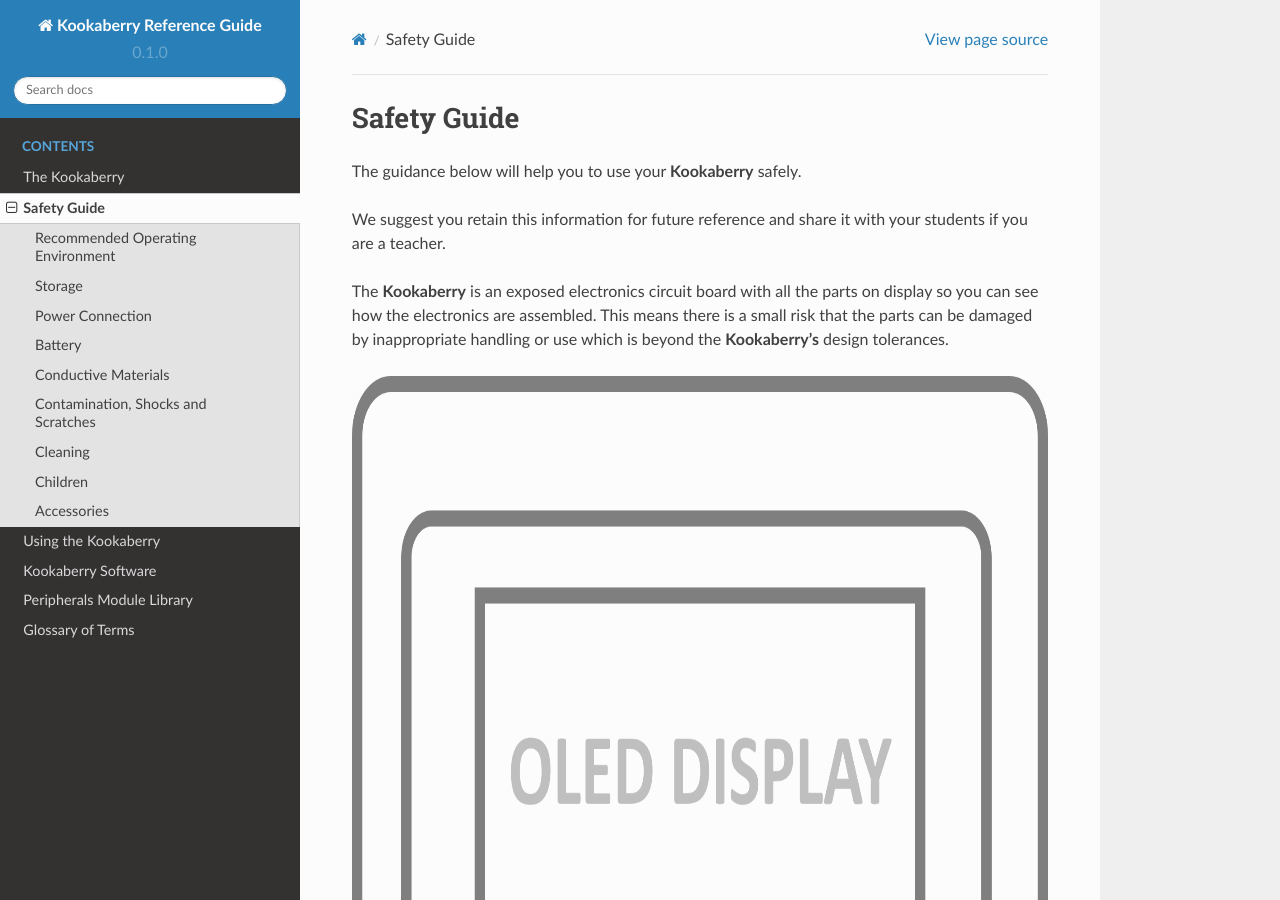
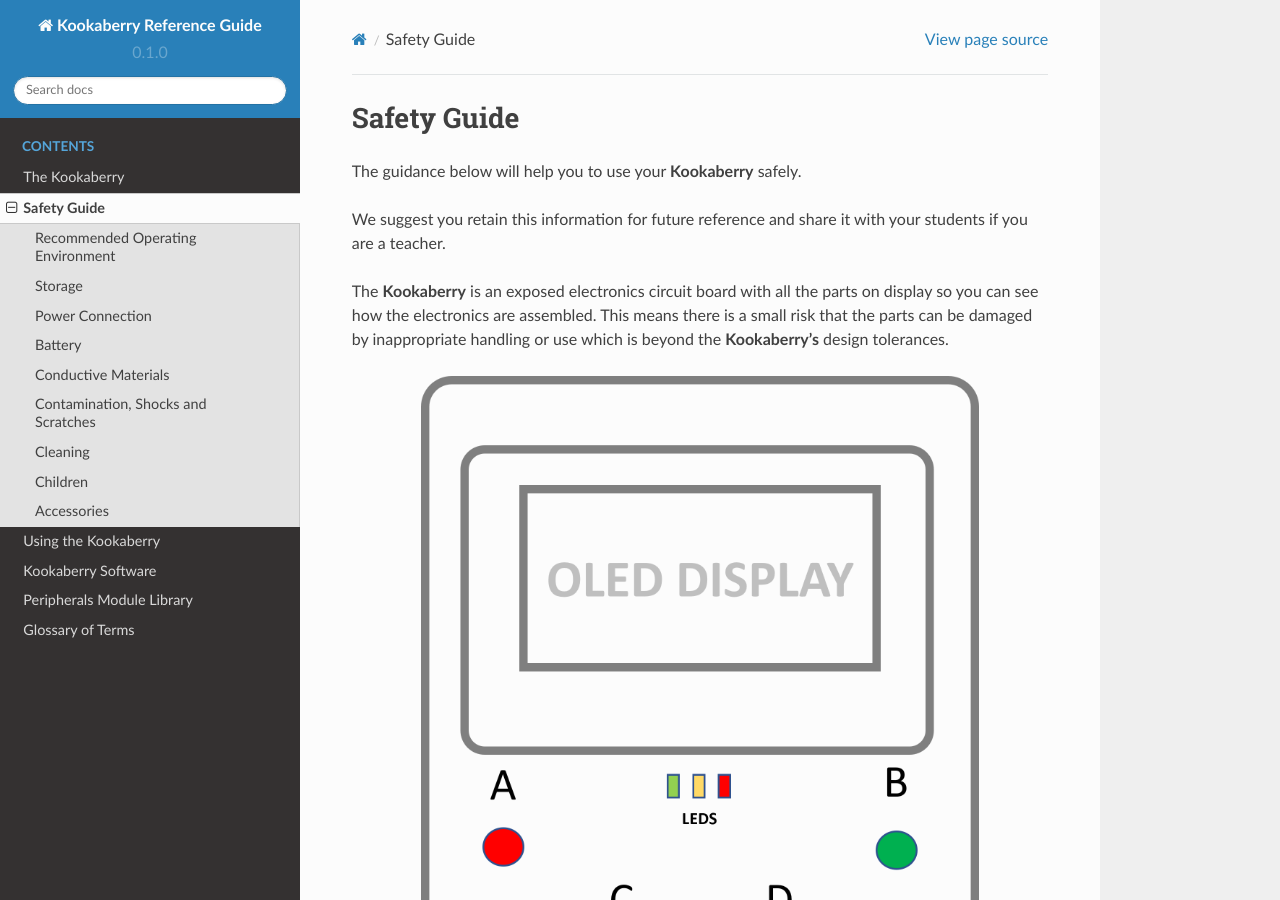
Before and after one commit to TDStrasser/Kookaberry-Reference-Guide, a Sphinx documentation site: the page built from docs/source/safety.rst, in a window 1280 px wide and 900 px high. Built offline with Sphinx 7.4.7 and the Read the Docs theme 2.0.0, drawn with Linux system fonts in a browser that asks for light colours.

Commit message:
Reformatted images

```diff
--- a/docs/source/safety.rst
+++ b/docs/source/safety.rst
@@ -11,7 +11,7 @@
 
 .. _kberryfront:
 .. figure:: images/kberry-front-line_dwg.png
-   :scale: 70%
+   :width: 80%
    :align: center
 
    The Kookaberry's front layout
@@ -20,7 +20,7 @@
 
 .. _kberryback:
 .. figure:: images/kberry-back-line_dwg.png
-   :scale: 70%
+   :width: 80%
    :align: center
 
    The Kookaberry's back layout
```
